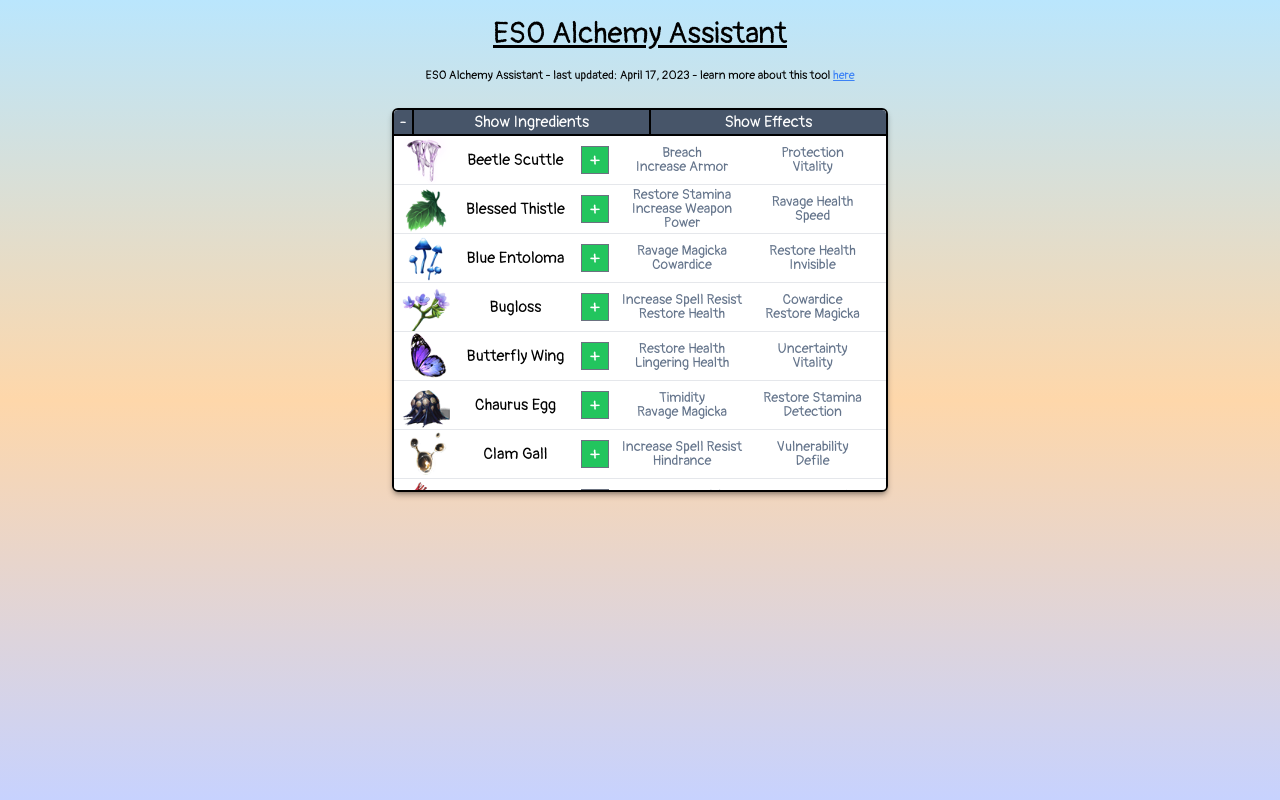
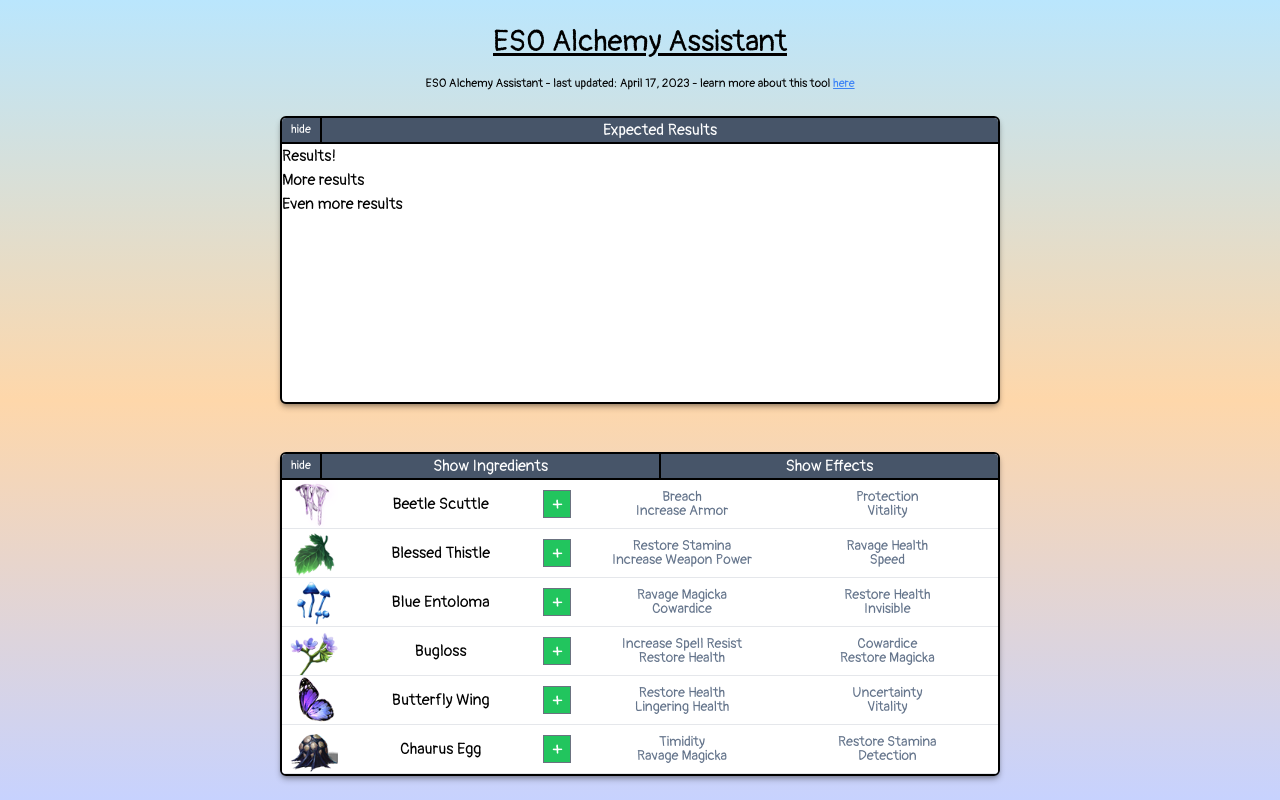
Before and after one commit to encodexed/alakaslam, a Next.js app: page /eso/alchemy_assistant in a window 1280 px wide. Built offline with nearby package versions, Linux system fonts and the light colour scheme.

Commit message:
Add reactive content windows Content now grows and shrinks based on what windows are shown Headers with only one tab no longer features hover animation Fixed z-index bug

```diff
--- a/src/components/Content.js
+++ b/src/components/Content.js
@@ -6,6 +6,7 @@ import SectionCard from "./UI/SectionCard";
 
 export default function Content(props) {
 	const [selectionMode, setSelectionMode] = useState("ingredients");
+	const [sectionsShown, setSectionsShown] = useState(2);
 
 	const ingredientsClickHandler = () => {
 		setSelectionMode("ingredients");
@@ -15,13 +16,19 @@ export default function Content(props) {
 		setSelectionMode("effects");
 	};
 
+	const adjustSectionsShown = (num) => {
+		setSectionsShown((prevState) => {
+			return prevState + num;
+		});
+	};
+
 	const selectedHeader =
 		selectionMode === "ingredients"
 			? "Selected Ingredients"
 			: "Selected Effects";
 
 	return (
-		<div className='h-full mx-auto'>
+		<div className='flex flex-col max-w-3xl max-h-screen mx-auto'>
 			<div className='mt-2'>
 				<h1 className='my-4 text-3xl text-center underline'>
 					ESO Alchemy Assistant
@@ -30,20 +37,32 @@ export default function Content(props) {
 			</div>
 
 			<SectionCard
+				tab1={"Expected Results"}
+				renderInfo={sectionsShown}
+				renderControl={adjustSectionsShown}
+			>
+				<div>
+					Results!
+					<br />
+					More results
+					<br />
+					Even more results{" "}
+				</div>
+			</SectionCard>
+
+			<SectionCard
 				tab1={"Show Ingredients"}
 				tabClick1={ingredientsClickHandler}
 				tab2={"Show Effects"}
 				tabClick2={effectsClickHandler}
+				renderInfo={sectionsShown}
+				renderControl={adjustSectionsShown}
 			>
 				{selectionMode === "effects" && (
-					<PotionEffects
-						selectionMode={selectionMode}
-					/>
+					<PotionEffects selectionMode={selectionMode} />
 				)}
 				{selectionMode === "ingredients" && (
-					<Ingredients
-						selectionMode={selectionMode}
-					/>
+					<Ingredients selectionMode={selectionMode} />
 				)}
 			</SectionCard>
 		</div>
--- a/src/components/Info.js
+++ b/src/components/Info.js
@@ -4,7 +4,7 @@ export default function Info(props) {
    }
 
    return (
-      <div className='fixed z-20 flex flex-col w-full h-full overflow-auto bg-black/50' onClick={closeInfo}>
+      <div className='fixed z-50 flex flex-col w-full h-full overflow-auto bg-black/50' onClick={closeInfo}>
          <div className='w-1/2 p-4 m-auto mt-12 text-center bg-white'>
             <p>You clicked to show some information, but I haven&apos;t written it yet. So very sorry to delude you.</p>
          </div>
--- a/src/components/UI/SectionCard.js
+++ b/src/components/UI/SectionCard.js
@@ -4,14 +4,21 @@ import SectionTabs from "./SectionTabs";
 export default function SectionCard(props) {
    const [isSectionShown, setIsSectionShown] = useState(true);
 
-   const toggleSectionShown = () => {
+	const toggleSectionShown = () => {
+		const num = isSectionShown ? -1 : 1;
+		props.renderControl(num);
 		setIsSectionShown((prevState) => {
 			return !prevState;
 		})
-   }
+	}
 
-   const showStyle = isSectionShown ? 'h-96 overflow-scroll' : 'h-7 overflow-hidden';
-   const style = `${showStyle} max-w-xl pt-0 m-6 bg-white border-2 border-black rounded-md shadow-md shadow-black/30`;
+	let height = 'min-h-72';
+	if (!isSectionShown) {
+		height = 'max-h-7';
+	}
+
+   const showStyle = isSectionShown ? 'overflow-scroll' : 'overflow-hidden';
+   const style = `${height} ${showStyle} flex-1 pt-0 m-6 bg-white border-2 border-black rounded-md shadow-md shadow-black/30`;
 
 	return (
 		<div className={style}>
--- a/src/components/UI/SectionTabs.js
+++ b/src/components/UI/SectionTabs.js
@@ -5,25 +5,29 @@ export default function SectionTabs(props) {
 		props.toggleShown();
 	};
 
-	const button = props.shown ? "-" : "+";
+	const hover = props.tab2 ? 'hover:bg-slate-400 cursor-pointer' : '';
+	const style1 = `flex-1 text-center ${hover}`;
+	const style2 = `flex-1 text-center border-l-2 border-black ${hover}`
+
+	const button = props.shown ? "hide" : "show";
 
 	return (
-		<div className='sticky top-0 z-30 flex overflow-hidden text-white border-b-2 border-black cursor-pointer bg-slate-600'>
+		<div className='sticky top-0 z-30 flex overflow-hidden text-white border-b-2 border-black cursor-default bg-slate-600'>
 			<button
-				className='flex-shrink w-5 text-center border-r-2 border-black hover:bg-slate-400'
+				className='flex-shrink w-10 text-xs text-center border-r-2 border-black hover:bg-slate-400'
 				onClick={toggleShown}
 			>
 				{button}
 			</button>
 			<div
-				className='flex-1 text-center hover:bg-slate-400'
+				className={style1}
 				onClick={props.tabClick1}
 			>
 				{props.tab1}
 			</div>
 			{props.tab2 && (
 				<div
-					className='flex-1 text-center border-l-2 border-black hover:bg-slate-400'
+					className={style2}
 					onClick={props.tabClick2}
 				>
 					{props.tab2}
--- a/src/pages/eso/alchemy_assistant/index.js
+++ b/src/pages/eso/alchemy_assistant/index.js
@@ -12,7 +12,7 @@ export default function Home() {
 	};
 
 	return (
-		<main className='flex flex-col h-screen font-pangolin bg-gradient-to-b from-sky-200 via-orange-200 to-indigo-200'>
+		<main className='h-screen font-pangolin bg-gradient-to-b from-sky-200 via-orange-200 to-indigo-200'>
 			{showInfo && <Info toggleShowInfo={toggleShowInfo} />}
 			<Content toggleShowInfo={toggleShowInfo} />
 		</main>
--- a/tailwind.config.js
+++ b/tailwind.config.js
@@ -12,6 +12,9 @@ module.exports = {
 				pangolin: ["Pangolin", "sans-serif"], // used in pages/eso/alchemy_assistant
 			},
 		},
+		minHeight: {
+			'72': '288px',
+		 }
 	},
 	plugins: [],
 };
```
